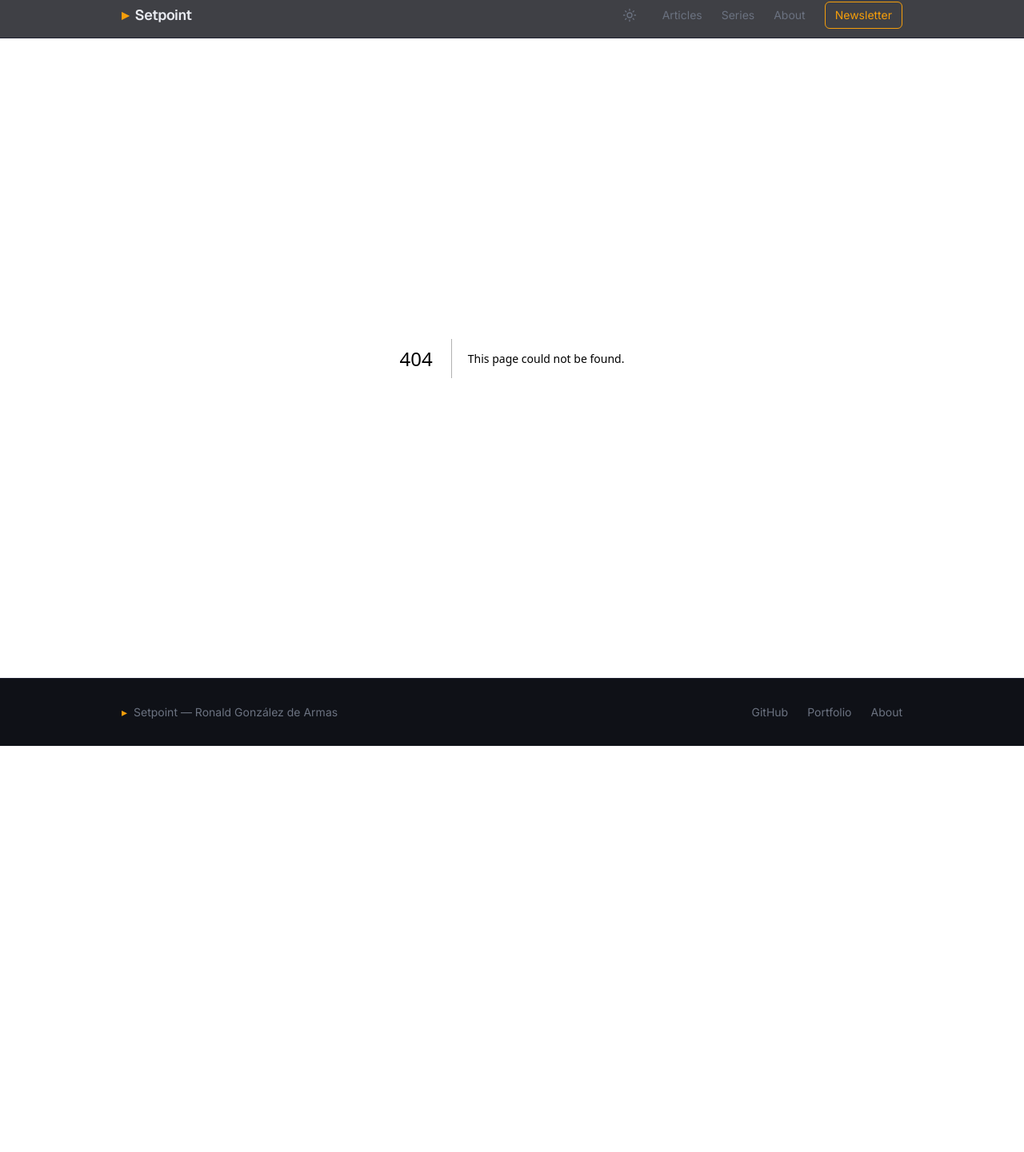
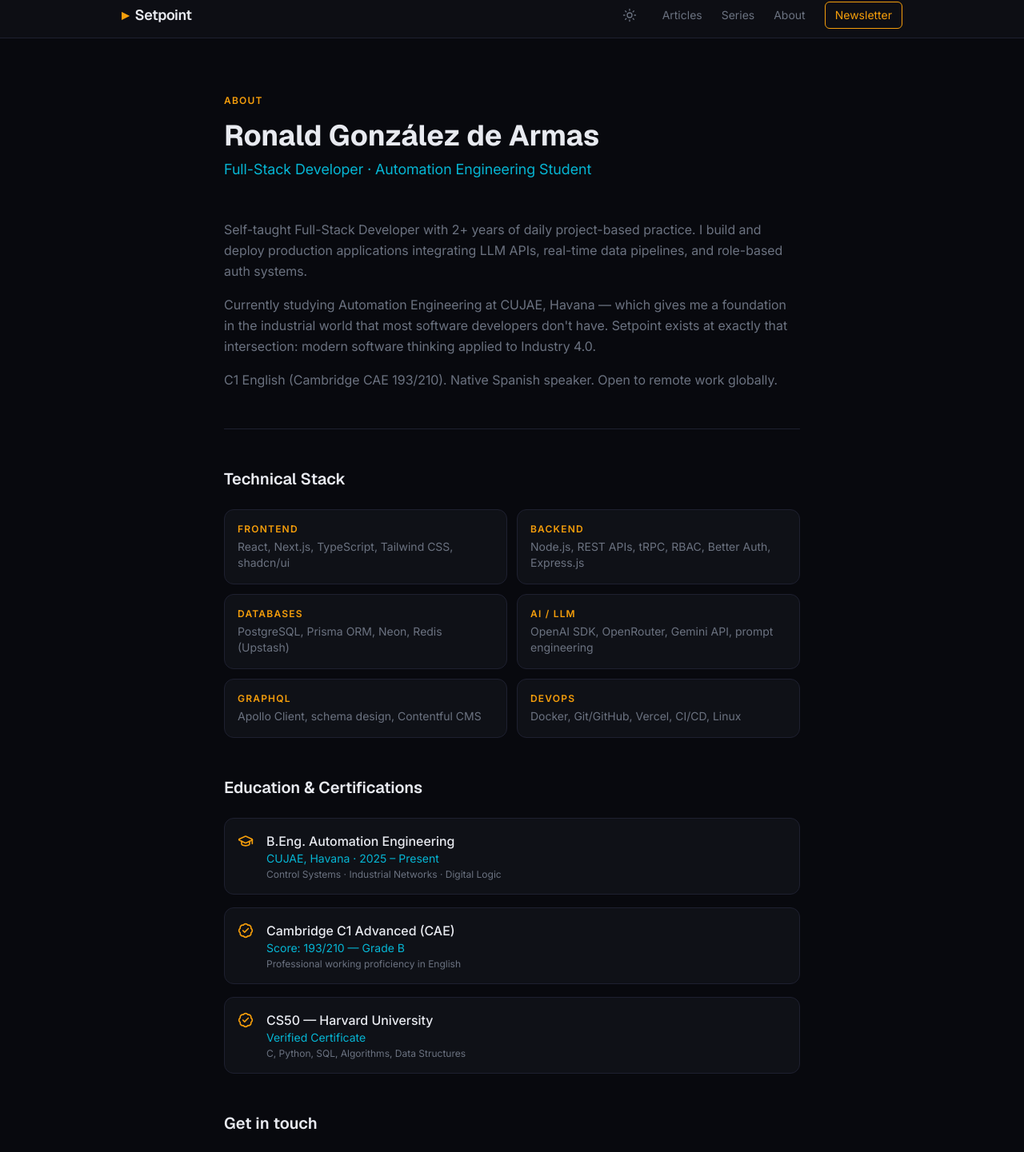
Before and after one commit to RonaldGGA/setpoint-blog, a Next.js app: page /about in a window 1280 px wide. Before the commit this address had no page. Shown: the part 9-1450 px from the top of the page at 80% size. Before the commit the page ends 942 px from the top, so only its background shows below. Built offline with nearby package versions, Linux system fonts and the light colour scheme; what @apollo/client-integration-nextjs would draw is missing.

Commit message:
feat:about page

```diff
--- /dev/null
+++ b/app/about/page.tsx
@@ -0,0 +1,186 @@
+"use client";
+
+import { motion } from "framer-motion";
+import { Mail, Globe, GraduationCap, BadgeCheck } from "lucide-react";
+import Link from "next/link";
+import { FaGithub } from "react-icons/fa";
+
+const fadeUp = (delay: number) => ({
+  initial: { opacity: 0, y: 24 },
+  animate: { opacity: 1, y: 0 },
+  transition: { duration: 0.5, delay, ease: "easeOut" as const },
+});
+
+const skills = [
+  {
+    label: "Frontend",
+    items: "React, Next.js, TypeScript, Tailwind CSS, shadcn/ui",
+  },
+  {
+    label: "Backend",
+    items: "Node.js, REST APIs, tRPC, RBAC, Better Auth, Express.js",
+  },
+  {
+    label: "Databases",
+    items: "PostgreSQL, Prisma ORM, Neon, Redis (Upstash)",
+  },
+  {
+    label: "AI / LLM",
+    items: "OpenAI SDK, OpenRouter, Gemini API, prompt engineering",
+  },
+  { label: "GraphQL", items: "Apollo Client, schema design, Contentful CMS" },
+  { label: "DevOps", items: "Docker, Git/GitHub, Vercel, CI/CD, Linux" },
+];
+
+const certifications = [
+  {
+    title: "B.Eng. Automation Engineering",
+    subtitle: "CUJAE, Havana · 2025 – Present",
+    note: "Control Systems · Industrial Networks · Digital Logic",
+    icon: GraduationCap,
+  },
+  {
+    title: "Cambridge C1 Advanced (CAE)",
+    subtitle: "Score: 193/210 — Grade B",
+    note: "Professional working proficiency in English",
+    icon: BadgeCheck,
+  },
+  {
+    title: "CS50 — Harvard University",
+    subtitle: "Verified Certificate",
+    note: "C, Python, SQL, Algorithms, Data Structures",
+    icon: BadgeCheck,
+  },
+];
+
+export default function AboutPage() {
+  return (
+    <main className="mx-auto max-w-3xl px-6 py-16">
+      {/* Header */}
+      <motion.div {...fadeUp(0)} className="mb-12">
+        <span className="mb-4 inline-block text-xs font-semibold uppercase tracking-widest text-[var(--color-primary)]">
+          About
+        </span>
+        <h1 className="font-display text-4xl font-bold text-[var(--color-text-primary)]">
+          Ronald González de Armas
+        </h1>
+        <p className="mt-2 text-lg text-[var(--color-secondary)]">
+          Full-Stack Developer · Automation Engineering Student
+        </p>
+      </motion.div>
+
+      {/* Bio */}
+      <motion.div
+        {...fadeUp(0.1)}
+        className="mb-12 space-y-4 leading-relaxed text-[var(--color-text-muted)]"
+      >
+        <p>
+          Self-taught Full-Stack Developer with 2+ years of daily project-based
+          practice. I build and deploy production applications integrating LLM
+          APIs, real-time data pipelines, and role-based auth systems.
+        </p>
+        <p>
+          Currently studying Automation Engineering at CUJAE, Havana — which
+          gives me a foundation in the industrial world that most software
+          developers don&apos;t have. Setpoint exists at exactly that
+          intersection: modern software thinking applied to Industry 4.0.
+        </p>
+        <p>
+          C1 English (Cambridge CAE 193/210). Native Spanish speaker. Open to
+          remote work globally.
+        </p>
+      </motion.div>
+
+      {/* Divider */}
+      <motion.hr
+        {...fadeUp(0.15)}
+        className="mb-12 border-[var(--color-border)]"
+      />
+
+      {/* Skills */}
+      <motion.div {...fadeUp(0.2)} className="mb-12">
+        <h2 className="font-display mb-6 text-xl font-semibold text-[var(--color-text-primary)]">
+          Technical Stack
+        </h2>
+        <div className="grid gap-3 sm:grid-cols-2">
+          {skills.map((skill) => (
+            <div
+              key={skill.label}
+              className="rounded-xl border border-[var(--color-border)] bg-[var(--color-surface)] p-4"
+            >
+              <p className="mb-1 text-xs font-semibold uppercase tracking-widest text-[var(--color-primary)]">
+                {skill.label}
+              </p>
+              <p className="text-sm text-[var(--color-text-muted)]">
+                {skill.items}
+              </p>
+            </div>
+          ))}
+        </div>
+      </motion.div>
+
+      {/* Certifications */}
+      <motion.div {...fadeUp(0.3)} className="mb-12">
+        <h2 className="font-display mb-6 text-xl font-semibold text-[var(--color-text-primary)]">
+          Education & Certifications
+        </h2>
+        <div className="space-y-4">
+          {certifications.map((cert) => (
+            <div
+              key={cert.title}
+              className="flex gap-4 rounded-xl border border-[var(--color-border)] bg-[var(--color-surface)] p-4"
+            >
+              <cert.icon
+                size={20}
+                className="mt-0.5 shrink-0 text-[var(--color-primary)]"
+              />
+              <div>
+                <p className="font-medium text-[var(--color-text-primary)]">
+                  {cert.title}
+                </p>
+                <p className="text-sm text-[var(--color-secondary)]">
+                  {cert.subtitle}
+                </p>
+                <p className="mt-0.5 text-xs text-[var(--color-text-muted)]">
+                  {cert.note}
+                </p>
+              </div>
+            </div>
+          ))}
+        </div>
+      </motion.div>
+
+      {/* Contact */}
+      <motion.div {...fadeUp(0.4)}>
+        <h2 className="font-display mb-6 text-xl font-semibold text-[var(--color-text-primary)]">
+          Get in touch
+        </h2>
+        <div className="flex flex-wrap gap-3">
+          <Link
+            href="mailto:ronald.dearmass@gmail.com"
+            className="flex items-center gap-2 rounded-lg border border-[var(--color-border)] bg-[var(--color-surface)] px-4 py-2 text-sm text-[var(--color-text-muted)] transition-colors hover:border-[var(--color-primary)]/40 hover:text-[var(--color-text-primary)]"
+          >
+            <Mail size={15} />
+            ronald.dearmass@gmail.com
+          </Link>
+          <Link
+            href="https://github.com/RonaldGGA"
+            target="_blank"
+            className="flex items-center gap-2 rounded-lg border border-[var(--color-border)] bg-[var(--color-surface)] px-4 py-2 text-sm text-[var(--color-text-muted)] transition-colors hover:border-[var(--color-primary)]/40 hover:text-[var(--color-text-primary)]"
+          >
+            <FaGithub size={15} />
+            RonaldGGA
+          </Link>
+          <Link
+            href="https://portfolio-ronalddearmas.vercel.app"
+            target="_blank"
+            className="flex items-center gap-2 rounded-lg border border-[var(--color-border)] bg-[var(--color-surface)] px-4 py-2 text-sm text-[var(--color-text-muted)] transition-colors hover:border-[var(--color-primary)]/40 hover:text-[var(--color-text-primary)]"
+          >
+            <Globe size={15} />
+            Portfolio
+          </Link>
+        </div>
+      </motion.div>
+    </main>
+  );
+}
--- a/package.json
+++ b/package.json
@@ -18,7 +18,8 @@
     "lucide-react": "^1.7.0",
     "next": "16.2.2",
     "react": "19.2.4",
-    "react-dom": "19.2.4"
+    "react-dom": "19.2.4",
+    "react-icons": "^5.6.0"
   },
   "devDependencies": {
     "@tailwindcss/postcss": "^4",
```
Also changed, not shown: 1 other file (tests, documents, lock files or other folders).
